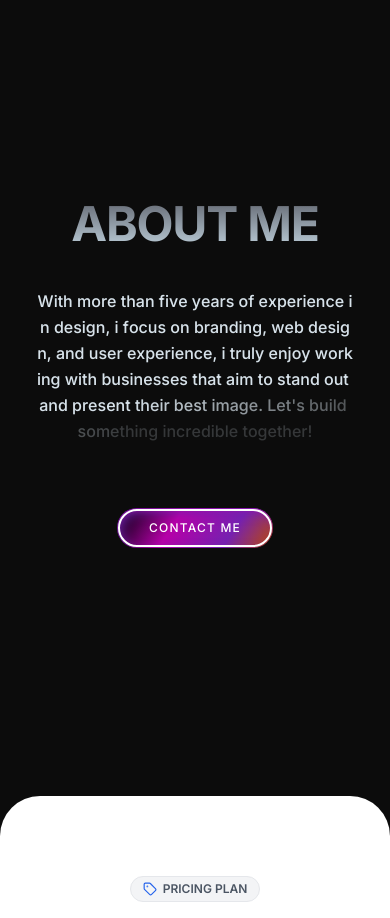
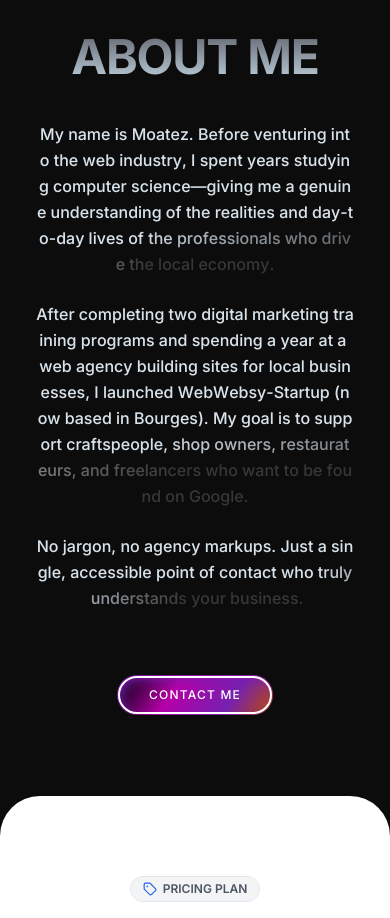
Before and after one commit to Moatez-km/websy-startup, a React (Vite) app: page / in a window 390 px wide. Shown: the part 1580-2498 px from the top of the page. Built offline with nearby package versions, Linux system fonts and the light colour scheme.

Commit message:
docs: update about section bio content with new paragraphs

```diff
--- a/src/components/AboutSection.tsx
+++ b/src/components/AboutSection.tsx
@@ -87,8 +87,10 @@ export const AboutSection: React.FC<AboutSectionProps> = ({ onScrollToSection })
         </FadeIn>
 
         {/* Gap between heading and text */}
-        <div className="mt-10 sm:mt-14 md:mt-16 w-full flex justify-center px-4">
-          <AnimatedText text="With more than five years of experience in design, i focus on branding, web design, and user experience, i truly enjoy working with businesses that aim to stand out and present their best image. Let's build something incredible together!" />
+        <div className="mt-10 sm:mt-14 md:mt-16 w-full flex flex-col items-center gap-6 sm:gap-8 px-4">
+          <AnimatedText text="My name is Moatez. Before venturing into the web industry, I spent years studying computer science—giving me a genuine understanding of the realities and day-to-day lives of the professionals who drive the local economy." />
+          <AnimatedText text="After completing two digital marketing training programs and spending a year at a web agency building sites for local businesses, I launched WebWebsy-Startup (now based in Bourges). My goal is to support craftspeople, shop owners, restaurateurs, and freelancers who want to be found on Google." />
+          <AnimatedText text="No jargon, no agency markups. Just a single, accessible point of contact who truly understands your business." />
         </div>
 
         {/* Gap between text block and button */}
```
